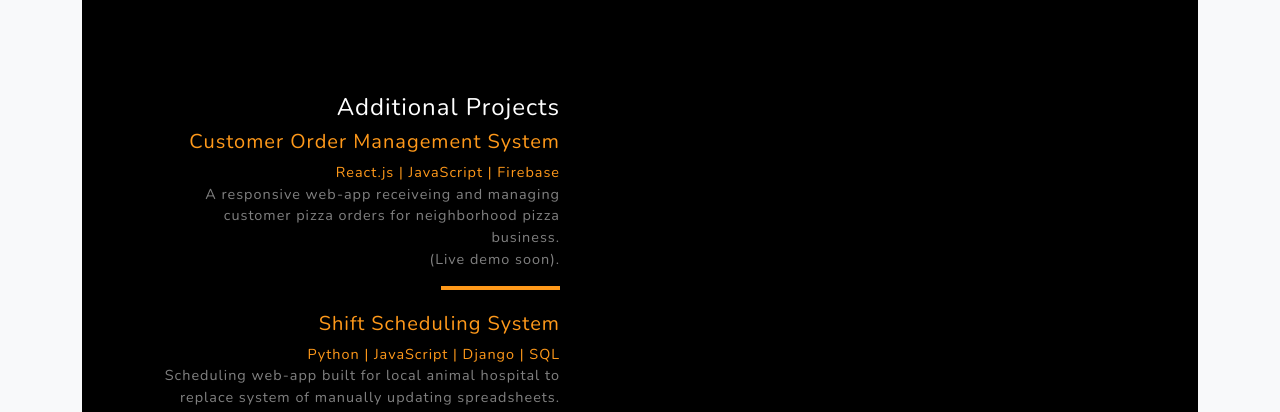
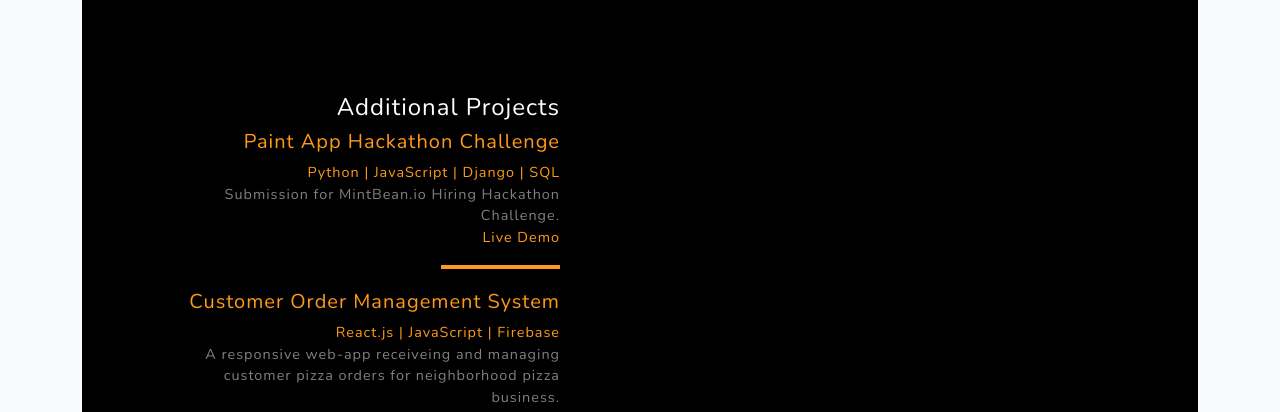
Before and after one commit to GuardianBob/GuardianBob.github.io, a plain HTML site: page index.html in a window 1280 px wide. Shown: the part 5040-5452 px from the top of the page. Drawn offline with nearby package versions, Linux system fonts and the light colour scheme.

Commit message:
Update index.html

```diff
--- a/index.html
+++ b/index.html
@@ -379,6 +379,14 @@
                                     <a href="https://www.github.com/guardianbob" target="new">
                                         <h4 class="text-white">Additional Projects</h4>
                                     </a>
+                                    <a href="https://github.com/GuardianBob/PaintApp" target="new"><h5>Paint App Hackathon Challenge</h5></a>
+                                    <span style="color: #ff991a;">Python | JavaScript | Django | SQL</span>
+                                    <p class="mb-0 text-white-50">
+                                        Submission for MintBean.io Hiring Hackathon Challenge.
+                                        <br>
+                                        <a href="https://jmeyer.pythonanywhere.com" target="new">Live Demo</a>
+                                    </p>
+                                    <hr class="d-none d-lg-block mb-0 mr-0" /><br>
                                     <a href="https://github.com/GuardianBob/react-pizza-order" target="new"><h5>Customer Order Management System</h5></a>
                                     <span style="color: #ff991a;">React.js | JavaScript | Firebase</span>
                                     <p class="mb-0 text-white-50">
```
